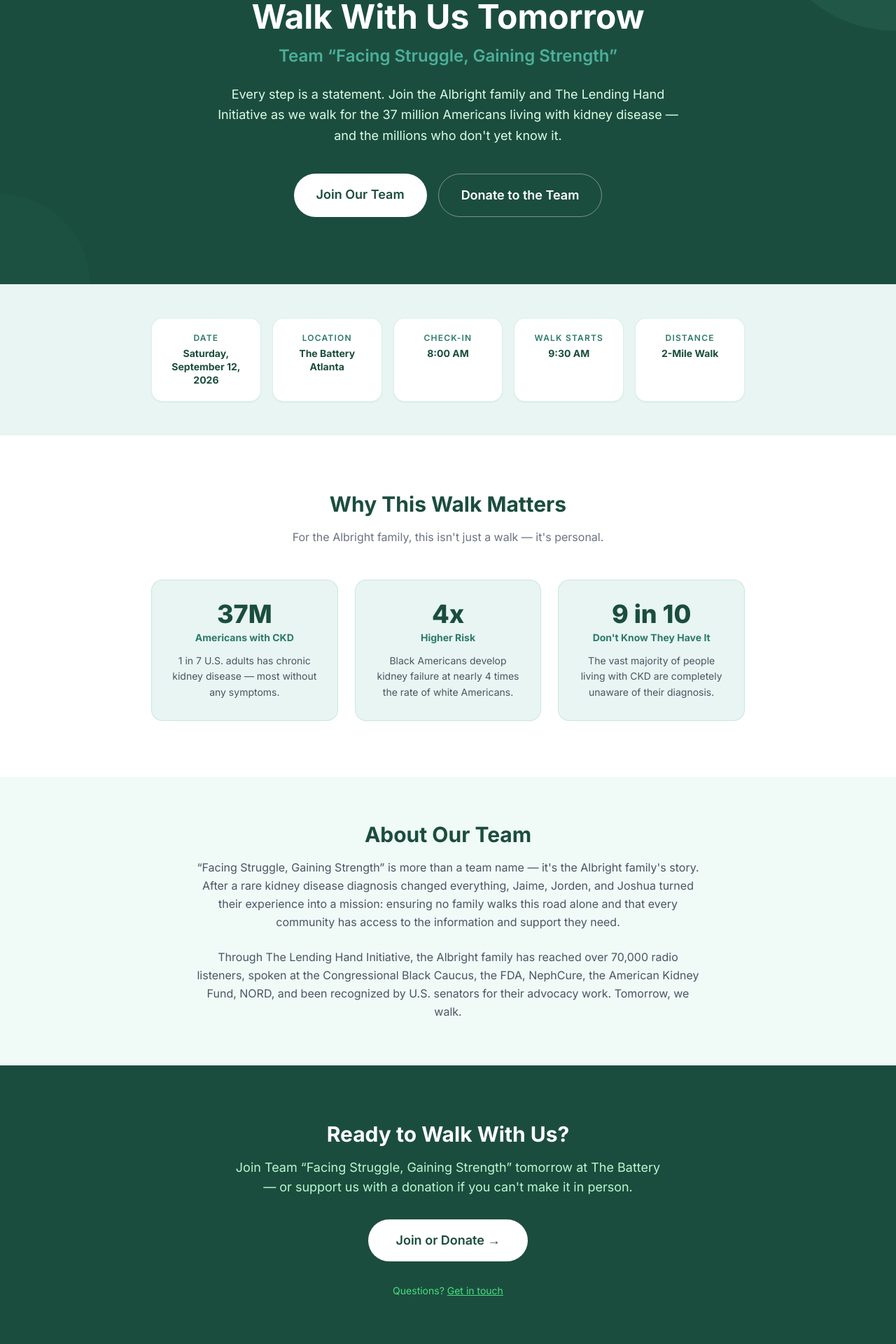
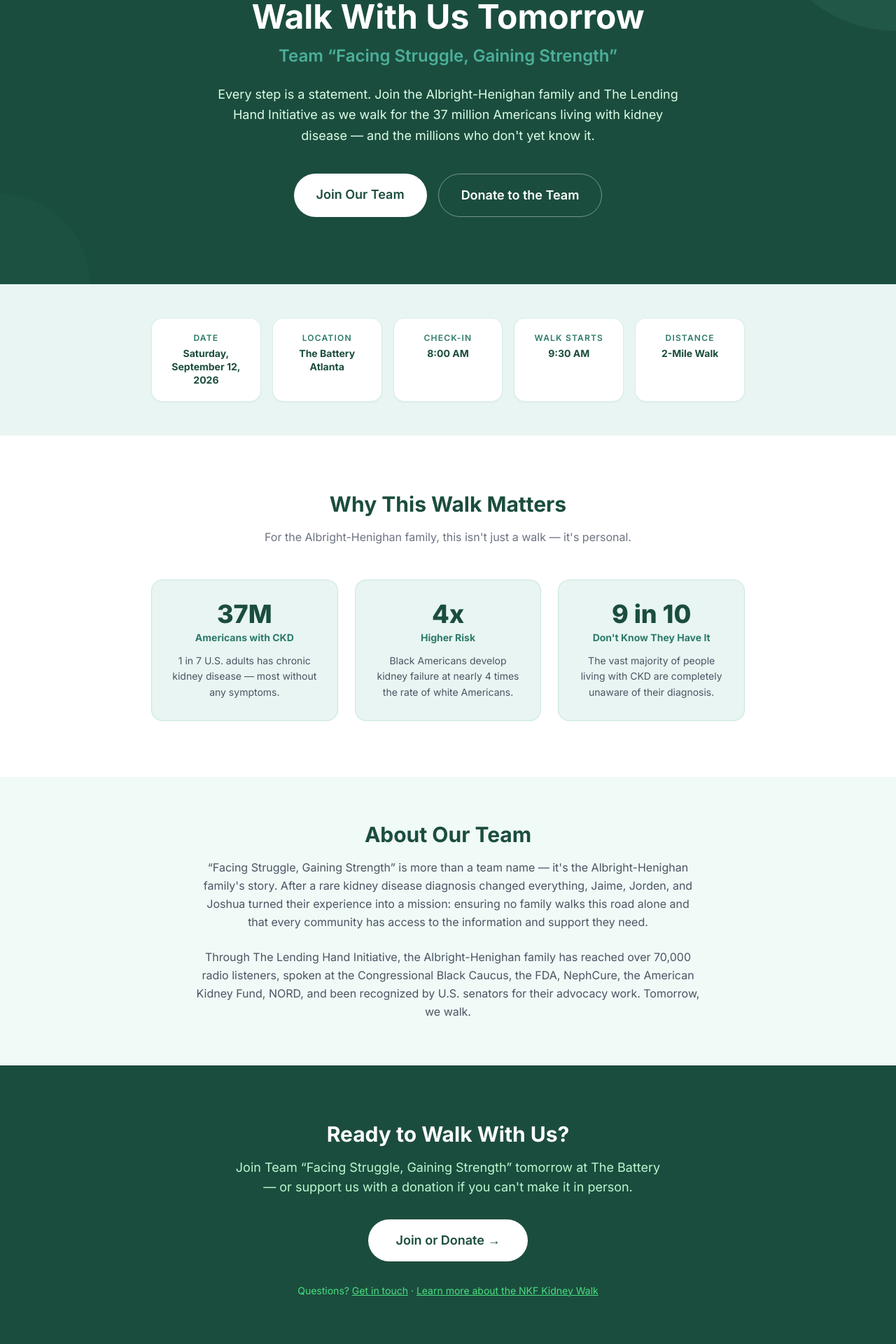
Before and after one commit to Jorden475/The-Lending-Hand-Initiative-, a Next.js app: page /kidney-walk in a window 1280 px wide. Shown: the part 260-2180 px from the top of the page at 70% size. Built offline with nearby package versions, Linux system fonts and the light colour scheme.

Commit message:
Update kidney walk page: Albright-Henighan family name + NKF link
Co-Authored-By: Claude Sonnet 4.6 <noreply@anthropic.com>
Claude-Session: https://claude.ai/code/session_01BrpWYuxx7PyauXghSTjZNb

```diff
--- a/app/kidney-walk/page.js
+++ b/app/kidney-walk/page.js
@@ -34,7 +34,7 @@ export default function KidneyWalk() {
             Team &ldquo;Facing Struggle, Gaining Strength&rdquo;
           </p>
           <p className="text-green-100 text-lg leading-relaxed max-w-2xl mx-auto mb-10">
-            Every step is a statement. Join the Albright family and The Lending Hand Initiative as we walk for the 37 million Americans living with kidney disease — and the millions who don&apos;t yet know it.
+            Every step is a statement. Join the Albright-Henighan family and The Lending Hand Initiative as we walk for the 37 million Americans living with kidney disease — and the millions who don&apos;t yet know it.
           </p>
           <div className="flex flex-col sm:flex-row gap-4 justify-center">
             <a
@@ -76,7 +76,7 @@ export default function KidneyWalk() {
         <div className="text-center mb-12">
           <h2 className="text-3xl font-bold text-brand-dark mb-4">Why This Walk Matters</h2>
           <p className="text-gray-500 max-w-2xl mx-auto leading-relaxed">
-            For the Albright family, this isn&apos;t just a walk — it&apos;s personal.
+            For the Albright-Henighan family, this isn&apos;t just a walk — it&apos;s personal.
           </p>
         </div>
         <div className="grid md:grid-cols-3 gap-6">
@@ -111,10 +111,10 @@ export default function KidneyWalk() {
         <div className="max-w-3xl mx-auto px-6 text-center">
           <h2 className="text-3xl font-bold text-brand-dark mb-4">About Our Team</h2>
           <p className="text-gray-600 leading-relaxed mb-6">
-            &ldquo;Facing Struggle, Gaining Strength&rdquo; is more than a team name — it&apos;s the Albright family&apos;s story. After a rare kidney disease diagnosis changed everything, Jaime, Jorden, and Joshua turned their experience into a mission: ensuring no family walks this road alone and that every community has access to the information and support they need.
+            &ldquo;Facing Struggle, Gaining Strength&rdquo; is more than a team name — it&apos;s the Albright-Henighan family&apos;s story. After a rare kidney disease diagnosis changed everything, Jaime, Jorden, and Joshua turned their experience into a mission: ensuring no family walks this road alone and that every community has access to the information and support they need.
           </p>
           <p className="text-gray-600 leading-relaxed">
-            Through The Lending Hand Initiative, the Albright family has reached over 70,000 radio listeners, spoken at the Congressional Black Caucus, the FDA, NephCure, the American Kidney Fund, NORD, and been recognized by U.S. senators for their advocacy work. Tomorrow, we walk.
+            Through The Lending Hand Initiative, the Albright-Henighan family has reached over 70,000 radio listeners, spoken at the Congressional Black Caucus, the FDA, NephCure, the American Kidney Fund, NORD, and been recognized by U.S. senators for their advocacy work. Tomorrow, we walk.
           </p>
         </div>
       </section>
@@ -139,6 +139,10 @@ export default function KidneyWalk() {
             <Link href="/contact" className="underline hover:text-white transition-colors">
               Get in touch
             </Link>
+            {' · '}
+            <a href="https://www.kidneywalk.org/" target="_blank" rel="noopener noreferrer" className="underline hover:text-white transition-colors">
+              Learn more about the NKF Kidney Walk
+            </a>
           </p>
         </div>
       </section>
```
